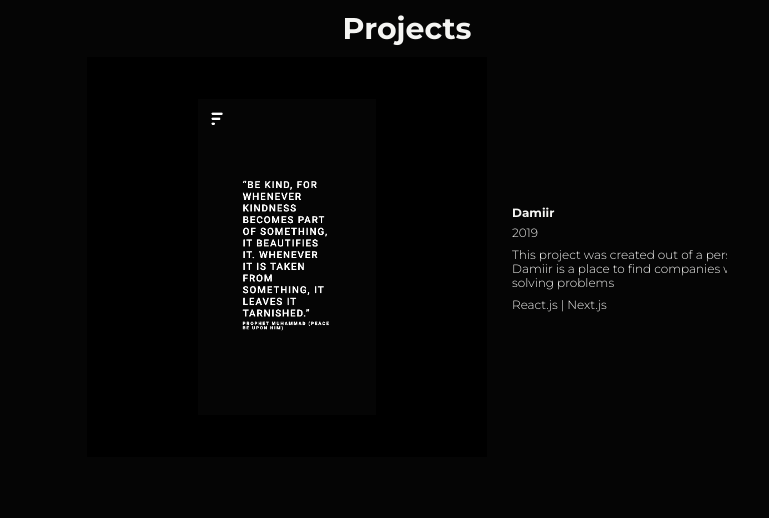
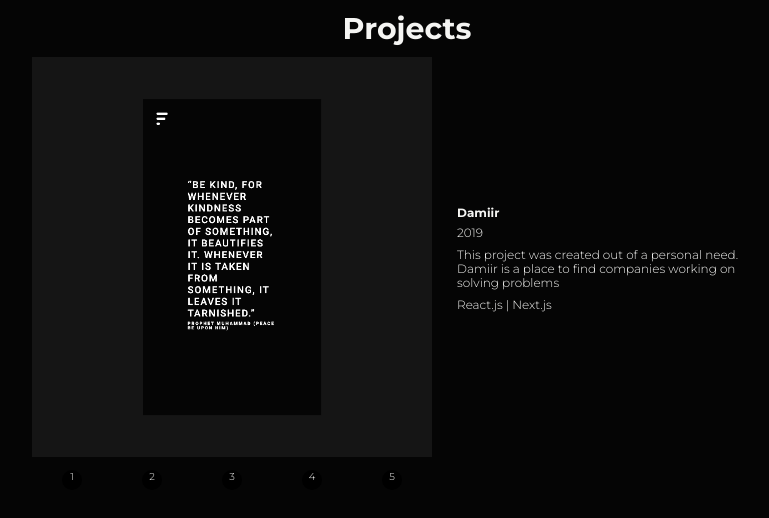
Before and after one commit to csobr/ip2_fe19, a Next.js app: page / in a window 1280 px wide. Shown: the top 518 px of the page, without its empty margins (233-1002 px from the left). Built offline with nearby package versions, Linux system fonts and the light colour scheme.

Commit message:
Pagination

```diff
--- a/package.json
+++ b/package.json
@@ -13,6 +13,7 @@
   "license": "ISC",
   "dependencies": {
     "@zeit/next-sass": "^1.0.1",
+    "axios": "^0.19.0",
     "next": "^9.1.5",
     "node-sass": "^4.13.0",
     "react": "^16.12.0",
--- /dev/null
+++ b/public/projects.json
@@ -0,0 +1,35 @@
+[
+  {
+    "name": "Damiir",
+    "backgroundImage": "./damiir/damiir_background.png",
+    "year": "2019",
+    "description": "This project was created out of a personal need. Damiir is a place to find companies working on solving problems ",
+    "stack": "React.js | Next.js"
+  },
+  {
+    "name": "sihamhadi.com",
+    "backgroundImage": "./sihamhadicom/srh.png",
+    "year": "2019",
+    "description": "This website is place for me to share I've created and explore my personal design aesthetic. ",
+    "stack": "React.js | Webpack , Babel"
+  },
+  {
+    "name": "Unit",
+    "backgroundImage": "./unit/unit_background.png",
+    "year": "2018",
+    "description": "Unit is a fashion rental marketplace where local businesses rent out their clothes to anyone through the app.",
+    "stack": "Swift"
+  },
+  {
+    "name": "Wore",
+    "backgroundImage": "./wore/wore_background.png",
+    "year": "2017",
+    "description": "Modest fashion from the high street.",
+    "stack": " Html,CSS, JavaScript"
+  },
+  {
+    "name": "Mashiin",
+    "backgroundImage": "./mashiin/mashiin.png",
+    "description": "Secret Project"
+  }
+]
--- /dev/null
+++ b/src/components/pagination.js
@@ -0,0 +1,23 @@
+import React from "react";
+
+const Pagination = ({ projectsPerPage, totalProjects, paginate }) => {
+  const pageNumbers = [];
+
+  for (let i = 1; i <= Math.ceil(totalProjects / projectsPerPage); i++) {
+    pageNumbers.push(i);
+  }
+  return (
+    <nav>
+      <ul className="pagination">
+        {pageNumbers.map(number => (
+          <li key={number} className="dots">
+            <a onClick={() => paginate(number)} className="">
+              {number}
+            </a>
+          </li>
+        ))}
+      </ul>
+    </nav>
+  );
+};
+export default Pagination;
--- /dev/null
+++ b/src/components/project.js
@@ -0,0 +1,32 @@
+import React from "react";
+
+const Projects = ({ projects, loading }) => {
+  if (loading) {
+    return <h2>Loading...</h2>;
+  }
+  return (
+    <div>
+      {projects.map(project => (
+        <div key={project.name}>
+          <div className="item">
+            <div className="item--image">
+              <img
+                loading="lazy"
+                src={project.backgroundImage}
+                alt="Project Image"
+              ></img>
+            </div>
+            <div className="item--text">
+              <p className="item--name">{project.name}</p>
+              <p className="item--year">{project.year}</p>
+              <p className="item--description">{project.description}</p>
+              <p className="item--stack">{project.stack}</p>
+            </div>
+          </div>
+        </div>
+      ))}
+    </div>
+  );
+};
+
+export default Projects;
--- a/src/pages/index.js
+++ b/src/pages/index.js
@@ -1,41 +1,49 @@
-import React, { Component } from "react";
-import projects from "../data/projects.json";
+import React, { useState, useEffect } from "react";
+import Projects from "../components/project";
+import Pagination from "../components/pagination";
+import axios from "axios";
 import "../styles/projects.scss";
 
-export default class Projects extends Component {
-  renderProjects() {
-    return projects.map((project, index) => {
-      const { name, backgroundImage, year, description, stack } = project;
-      return (
-        <div key={name}>
-          <div className="item">
-            <div className="item--image">
-              <img
-                loading="lazy"
-                src={backgroundImage}
-                alt="Project Image"
-              ></img>
-            </div>
-            <div className="item--text">
-              <p className="item--name">{name}</p>
-              <p className="item--year">{year}</p>
-              <p className="item--description">{description}</p>
-              <p className="item--stack">{stack}</p>
-            </div>
-          </div>
-        </div>
-      );
-    });
-  }
-  render() {
-    return (
-      <div>
-        <h2 className="projects--header">Projects</h2>
+function Project() {
+  const [projects, setProjects] = useState([]);
+  const [loading, setLoading] = useState(false);
+  const [currentPage, setCurrentPage] = useState(1);
+  const [projectsPerPage] = useState(1);
 
-        <div className="projects--wrapper">
-          <div className="grid">{this.renderProjects()}</div>
+  useEffect(() => {
+    const fetchProject = async () => {
+      setLoading(true);
+      const res = await axios.get("http://localhost:3000/projects.json");
+      setProjects(res.data);
+      setLoading(false);
+    };
+    fetchProject();
+  }, []);
+
+  //Get current project
+  const indexOfLastProject = currentPage * projectsPerPage;
+  const indexOfFirstProject = indexOfLastProject - projectsPerPage;
+  const currentProjects = projects.slice(
+    indexOfFirstProject,
+    indexOfLastProject
+  );
+
+  //change page
+  const paginate = pageNumber => setCurrentPage(pageNumber);
+  return (
+    <div>
+      <h2 className="projects--header">Projects</h2>
+      <div className="projects--wrapper">
+        <div className="slider">
+          <Projects projects={currentProjects} loading={loading} />
+          <Pagination
+            projectsPerPage={projectsPerPage}
+            totalProjects={projects.length}
+            paginate={paginate}
+          />
         </div>
       </div>
-    );
-  }
+    </div>
+  );
 }
+export default Project;
--- a/src/styles/projects.scss
+++ b/src/styles/projects.scss
@@ -41,10 +41,9 @@ body {
   color: $primary;
 }
 .projects--wrapper {
-  width: 100%;
-  height: 100%;
   display: flex;
   justify-content: center;
+  width: 100%;
   font-family: "Montserrat", sans-serif;
 }
 .projects--header {
@@ -54,18 +53,15 @@ body {
   font-style: normal;
   padding: 1rem;
 }
-.grid {
+.slider {
   display: flex;
-  flex-direction: row;
-  width: 50%;
-  overflow: scroll;
-  @media (max-width: 415px) {
-    width: 90%;
-    justify-content: center;
-  }
+  justify-content: center;
+  flex-direction: column;
+  height: 100%;
 }
 .item {
   display: flex;
+  flex-direction: row;
   height: 100%;
   width: 75rem;
 }
@@ -80,7 +76,6 @@ body {
   flex-direction: column;
   justify-content: center;
   margin: 0 auto;
-  height: 100%;
   font-size: 1.2rem;
   line-height: 2rem;
   width: 30rem;
@@ -92,3 +87,25 @@ body {
   padding: 0.5rem 0 0.5rem 0;
   line-height: 1.4rem;
 }
+.pagination {
+  display: flex;
+  display: row;
+  list-style: none;
+  justify-content: space-around;
+  width: 40rem;
+  list-style-type: none;
+  padding-top: 1rem;
+}
+.dots {
+  display: flex;
+  text-align: center;
+  display: inline-block;
+  border-radius: 100%;
+  width: 2rem;
+  height: 2rem;
+  background: black;
+  cursor: pointer;
+}
+.dot {
+  font-size: 1rem;
+}
```
Also changed, not shown: public/damiir/damiir_background.png, 1 other file (tests, documents, lock files or other folders).
